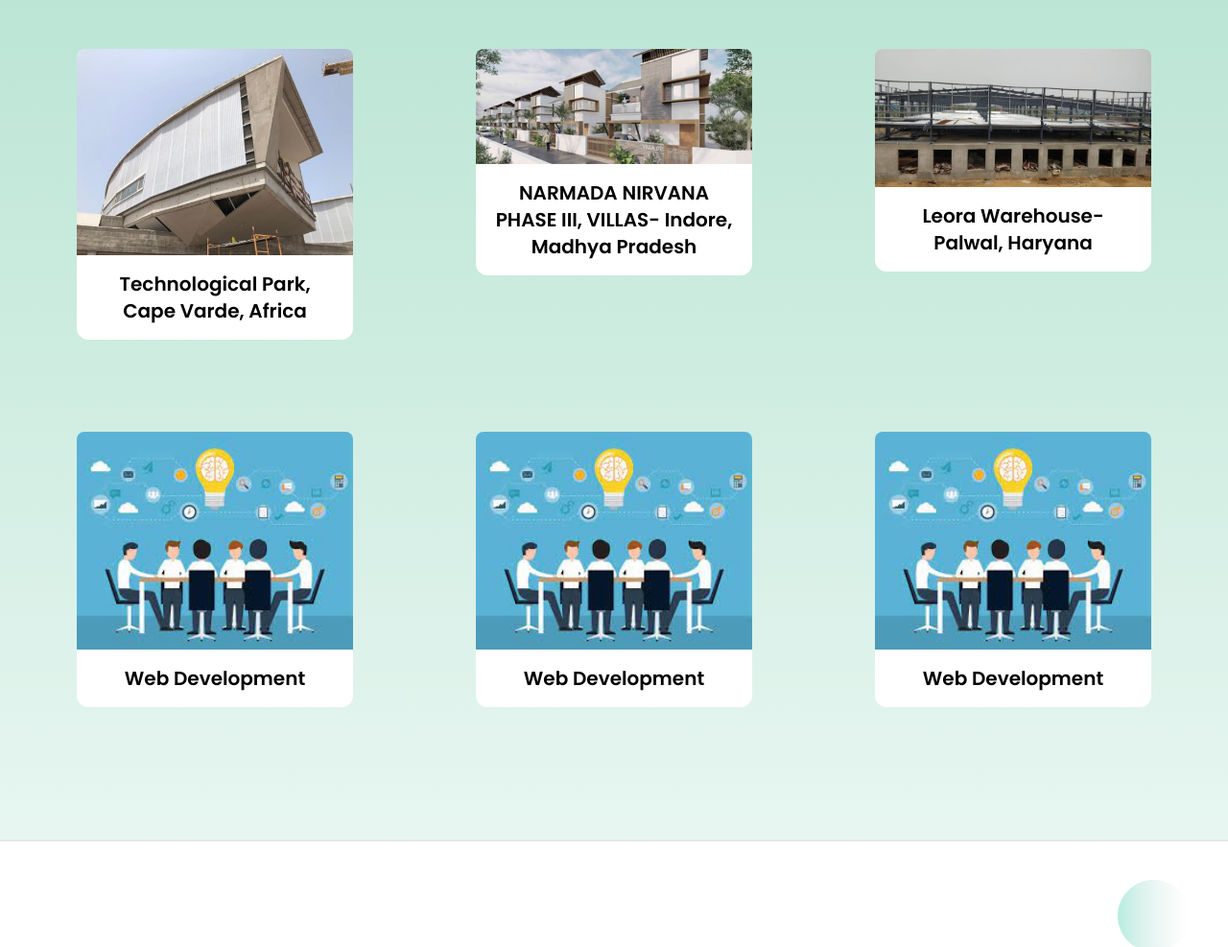
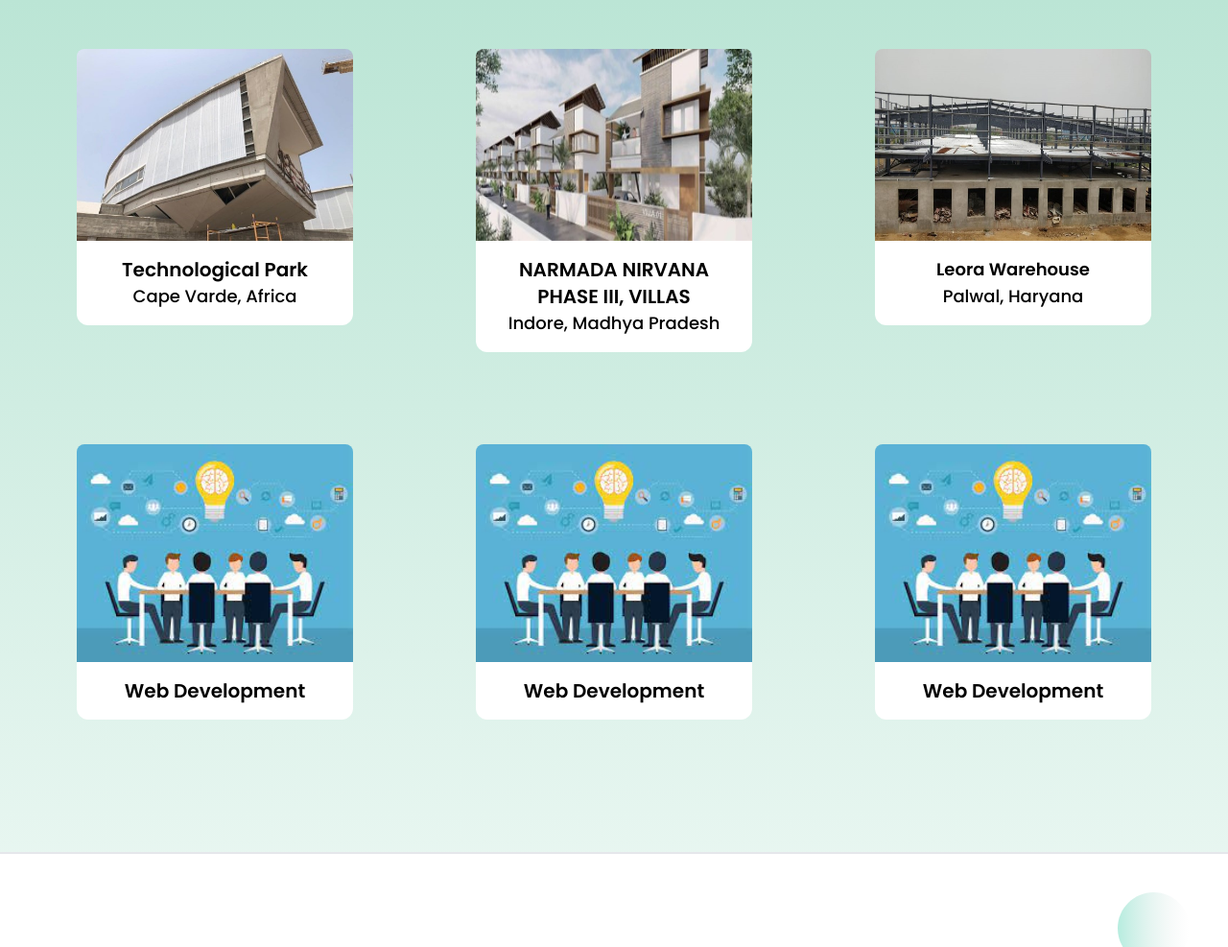
Before and after one commit to DTS-Tech-India/tectonic-engineering, a plain HTML site: page index.html in a window 1280 px wide. Shown: the part 2835-3822 px from the top of the page at 96% size. Drawn offline with nearby package versions, Linux system fonts and the light colour scheme; files whose address does not match are found by name.

Commit message:
- projects

```diff
--- a/index.html
+++ b/index.html
@@ -351,11 +351,12 @@
             <a href="projects.html">
               <div class="relative m-12 bg-white rounded-xl">
                 <div class="overflow-hidden rounded-t-lg">
-                  <img src="./assets/images/technological park.jpg" alt="portfolio" class="w-full" />
+                  <img src="./assets/images/technological park.jpg" alt="portfolio" class="w-full lg:h-[200px]" />
                 </div>
                 <div class="relative p-4 text-center">
                   <h4 class="text-xl font-semibold">
-                    Technological Park, Cape Varde, Africa
+                    Technological Park
+                    <div class="text-lg font-medium"> Cape Varde, Africa</div>
                   </h4>
                 </div>
               </div>
@@ -367,11 +368,12 @@
 
               <div class="relative m-12 bg-white rounded-xl">
                 <div class="overflow-hidden rounded-t-lg">
-                  <img src="./assets/images/NARMADA NIRVANA PHASE III, VILLAS- Indore, Madhya Pradesh.jpg" alt="portfolio" class="w-full" />
+                  <img src="./assets/images/NARMADA NIRVANA PHASE III, VILLAS- Indore, Madhya Pradesh.jpg" alt="portfolio" class="w-full lg:h-[200px]" />
                 </div>
                 <div class="relative p-4 text-center">
                   <h4 class="text-xl font-semibold">
-                    NARMADA NIRVANA PHASE III, VILLAS- Indore, Madhya Pradesh
+                    NARMADA NIRVANA PHASE III, VILLAS
+                    <div class="text-lg font-medium">Indore, Madhya Pradesh</div>
                   </h4>
                 </div>
               </div>
@@ -383,11 +385,13 @@
 
               <div class="relative m-12 bg-white rounded-xl">
                 <div class="overflow-hidden rounded-t-lg">
-                  <img src="./assets/images/Leora Warehouse- Palwal, Haryana.jpg" alt="portfolio" class="w-full" />
+                  <img src="./assets/images/Leora Warehouse- Palwal, Haryana.jpg" alt="portfolio" class="w-full lg:h-[200px]" />
                 </div>
                 <div class="relative p-4 text-center">
-                  <h4 class="text-xl font-semibold">
-                    Leora Warehouse- Palwal, Haryana
+                  <h4 class="text-lg font-semibold">
+                    Leora Warehouse
+                    <div class="text-lg font-medium">Palwal, Haryana</div>
+
                   </h4>
                 </div>
               </div>
```
